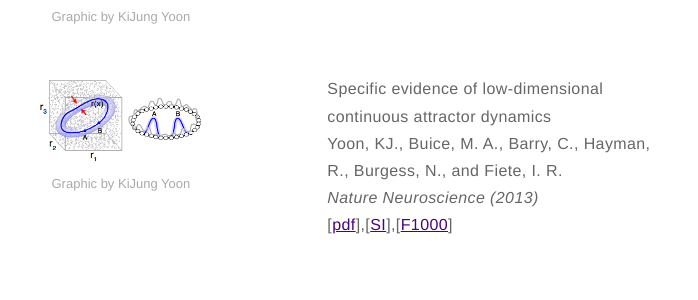
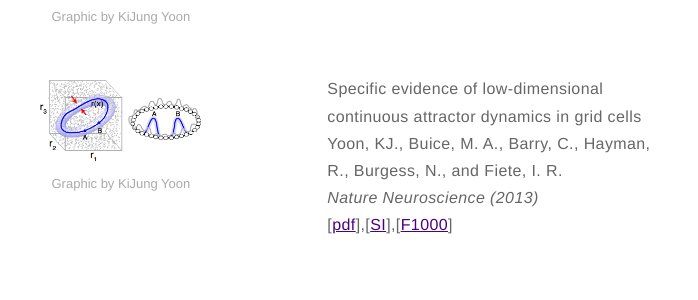
Before and after one commit to kijungyoon/kijungyoon.github.io, a Jekyll site: the page built from about.md, in a window 1280 px wide and 900 px high, scrolled down 1734 px. Shown: the part 180-480 px from the top of the window, without its empty margins (328-1026 px from the left). Built offline with Jekyll 4.4.1, drawn with Linux system fonts in a browser that asks for light colours.

Commit message:
Update about.md

```diff
--- a/about.md
+++ b/about.md
@@ -73,7 +73,7 @@ layout: page
     </div>
 
     <div class="toright">
-    <p><b>Specific evidence of low-dimensional continuous attractor dynamics</b><br>
+    <p><b>Specific evidence of low-dimensional continuous attractor dynamics in grid cells</b><br>
     <b>Yoon, KJ.</b>, Buice, M. A., Barry, C., Hayman, R., Burgess, N., and Fiete, I. R.<br>
 	<i>Nature Neuroscience (2013)</i><br>
 	[<a href="https://pdfs.semanticscholar.org/e213/a8021156ee97e647576170e49a87db2a0e9a.pdf">pdf</a>],[<a href="http://www.nature.com/neuro/journal/v16/n8/extref/nn.3450-S1.pdf">SI</a>],[<a href="https://www.google.com/url?sa=t&rct=j&q=&esrc=s&source=web&cd=2&ved=0ahUKEwiIhNCW85LQAhWqsVQKHXK5DHIQFggnMAE&url=http%3A%2F%2Ff1000.com%2Fprime%2F718030887&usg=AFQjCNHhAmmMNnD-zFD-v2PJHmr7hc8kYg&sig2=ByZupaSyaCDKPMy5T7LLaQ&bvm=bv.137904068,d.amc">F1000</a>]</p>
```
